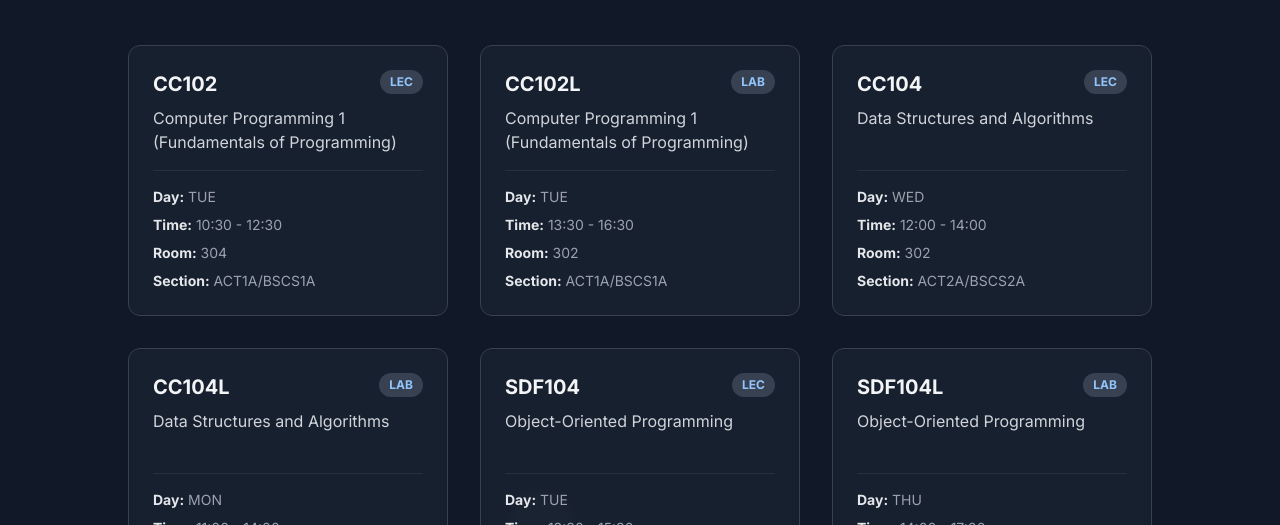
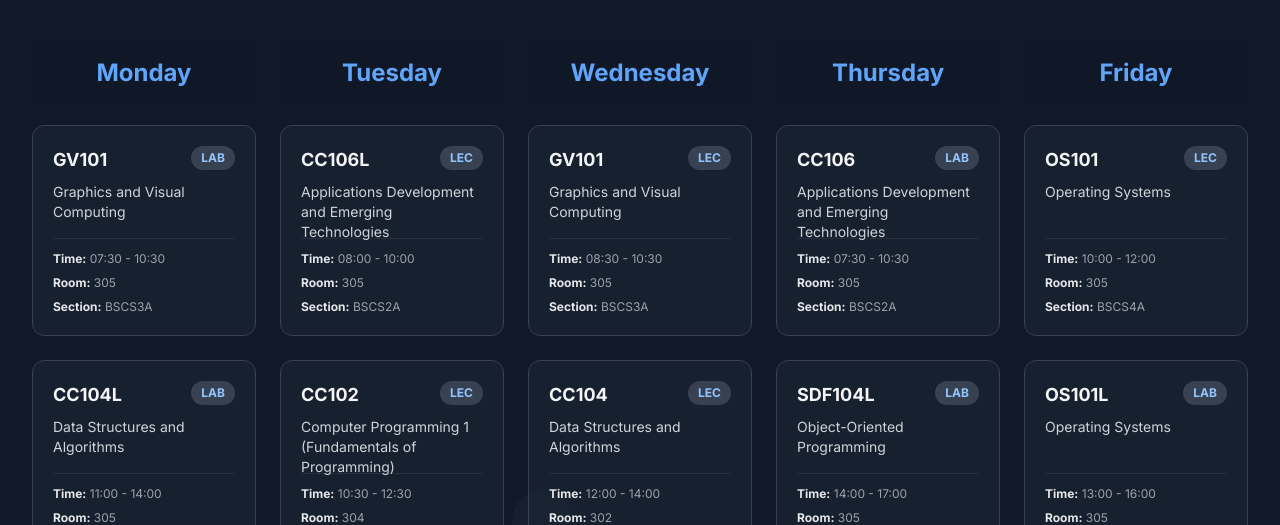
Before and after one commit to rammne/schedule, a plain HTML site: page index.html in a window 1280 px wide. Shown: the part 275-800 px from the top of the page. Drawn offline with nearby package versions, Linux system fonts and the light colour scheme.

Commit message:
UX updated

```diff
--- a/index.html
+++ b/index.html
@@ -89,7 +89,7 @@
     </div>
 
     <div class="relative min-h-screen px-4 py-8 sm:px-6 lg:px-8">
-        <div class="max-w-5xl mx-auto">
+        <div class="max-w-7xl mx-auto">
 
             <!-- Header Section -->
             <header class="text-center py-12">
@@ -104,8 +104,8 @@
             <!-- Schedule Section -->
             <main>
                 <h2 class="text-3xl font-bold text-center mb-12 tracking-tight">Teaching Schedule</h2>
-                <div id="schedule-grid" class="grid grid-cols-1 md:grid-cols-2 lg:grid-cols-3 gap-6 lg:gap-8">
-                    <!-- Schedule cards will be injected here by JavaScript -->
+                <div id="schedule-calendar" class="flex flex-col lg:flex-row lg:space-x-6 space-y-10 lg:space-y-0">
+                    <!-- Schedule columns will be injected here by JavaScript -->
                 </div>
             </main>
 
@@ -134,6 +134,7 @@
         ];
 
         const dayMap = { 'SUN': 0, 'MON': 1, 'TUE': 2, 'WED': 3, 'THU': 4, 'FRI': 5, 'SAT': 6 };
+        const dayNameMap = { 'MON': 'Monday', 'TUE': 'Tuesday', 'WED': 'Wednesday', 'THU': 'Thursday', 'FRI': 'Friday' };
 
         function isCurrentClass(classInfo) {
             const now = new Date();
@@ -157,14 +158,51 @@
             return now >= classStartTime && now <= classEndTime;
         }
 
-        function createScheduleCards() {
-            const grid = document.getElementById('schedule-grid');
-            if (!grid) return;
+        function createScheduleCalendar() {
+            const calendarContainer = document.getElementById('schedule-calendar');
+            if (!calendarContainer) return;
 
-            scheduleData.forEach(course => {
+            // Group courses by day
+            const groupedSchedule = scheduleData.reduce((acc, course) => {
+                const day = course.day;
+                if (!acc[day]) {
+                    acc[day] = [];
+                }
+                acc[day].push(course);
+                return acc;
+            }, {});
+
+            // Sort courses within each day by start time
+            for (const day in groupedSchedule) {
+                groupedSchedule[day].sort((a, b) => {
+                    const timeA = a.time.split(' - ')[0];
+                    const timeB = b.time.split(' - ')[0];
+                    return timeA.localeCompare(timeB);
+                });
+            }
+
+            const dayOrder = ['MON', 'TUE', 'WED', 'THU', 'FRI'];
+
+            dayOrder.forEach(day => {
+                if (groupedSchedule[day]) {
+                    // Create a column for the day
+                    const dayColumn = document.createElement('div');
+                    dayColumn.className = 'flex-1 min-w-0';
+
+                    // Add day heading
+                    const heading = document.createElement('h3');
+                    heading.className = 'text-2xl font-bold text-blue-400 mb-6 text-center sticky top-0 bg-gray-900/80 backdrop-blur-sm py-3 z-10 rounded-lg';
+                    heading.textContent = dayNameMap[day];
+                    dayColumn.appendChild(heading);
+
+                    const cardsContainer = document.createElement('div');
+                    cardsContainer.className = 'space-y-6';
+
+                    // Create cards for each course
+                    groupedSchedule[day].forEach(course => {
                         const isCurrent = isCurrentClass(course);
                         const card = document.createElement('div');
-                card.className = `schedule-card bg-gray-800/50 backdrop-blur-sm border border-gray-700 rounded-xl p-6 transition-all duration-300 hover:border-blue-400 hover:scale-[1.03] ${isCurrent ? 'current-class-glow' : ''}`;
+                        card.className = `schedule-card bg-gray-800/50 backdrop-blur-sm border border-gray-700 rounded-xl p-5 transition-all duration-300 hover:border-blue-400 hover:scale-[1.03] ${isCurrent ? 'current-class-glow' : ''}`;
 
                         let badgeHtml = '';
                         if(isCurrent) {
@@ -174,21 +212,27 @@
                         card.innerHTML = `
                             <div class="relative">
                                 ${badgeHtml}
-                        <div class="flex justify-between items-start">
-                            <h3 class="text-xl font-bold text-gray-100">${course.code}</h3>
+                                <div class="flex justify-between items-start mb-2">
+                                    <h4 class="text-lg font-bold text-gray-100">${course.code}</h4>
                                     <span class="bg-gray-700 text-blue-300 text-xs font-semibold px-2.5 py-1 rounded-full">${course.type}</span>
                                 </div>
-                        <p class="mt-2 text-base text-gray-300 h-12">${course.title}</p>
-                        <div class="mt-4 pt-4 border-t border-gray-700/50 text-sm text-gray-400 space-y-2">
-                            <p><span class="font-semibold text-gray-200">Day:</span> ${course.day}</p>
+                                <p class="text-sm text-gray-300 mb-4 h-10">${course.title}</p>
+                                <div class="pt-3 border-t border-gray-700/50 text-xs text-gray-400 space-y-2">
                                     <p><span class="font-semibold text-gray-200">Time:</span> ${course.time}</p>
                                     <p><span class="font-semibold text-gray-200">Room:</span> ${course.room}</p>
                                     <p><span class="font-semibold text-gray-200">Section:</span> ${course.section}</p>
                                 </div>
                             </div>
                         `;
-                grid.appendChild(card);
+                        cardsContainer.appendChild(card);
                     });
+
+                    dayColumn.appendChild(cardsContainer);
+                    calendarContainer.appendChild(dayColumn);
+                }
+            });
+            // Setup scroll animations after the schedule is created
+            setupScrollAnimations();
         }
 
         function setupScrollAnimations() {
@@ -215,8 +259,7 @@
             console.log('%cPogi si %cSir Ram', style1, style2);
 
             document.getElementById('current-year').textContent = new Date().getFullYear();
-            createScheduleCards();
-            setupScrollAnimations();
+            createScheduleCalendar();
         });
     </script>
 </body>
```
Lines whose indentation alone changed are shown as unchanged.
